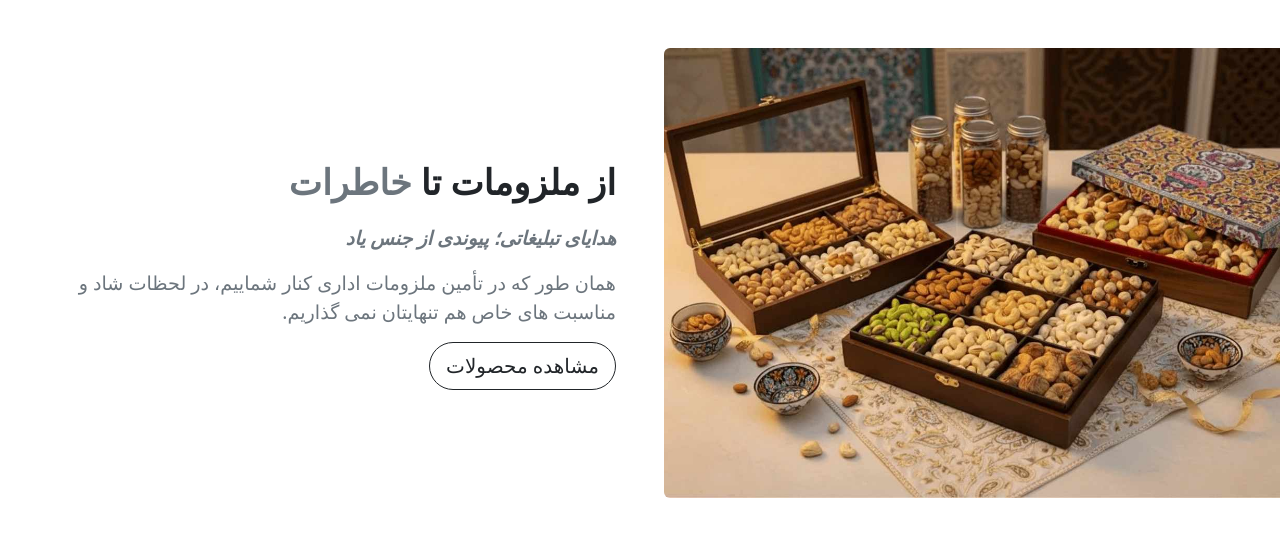
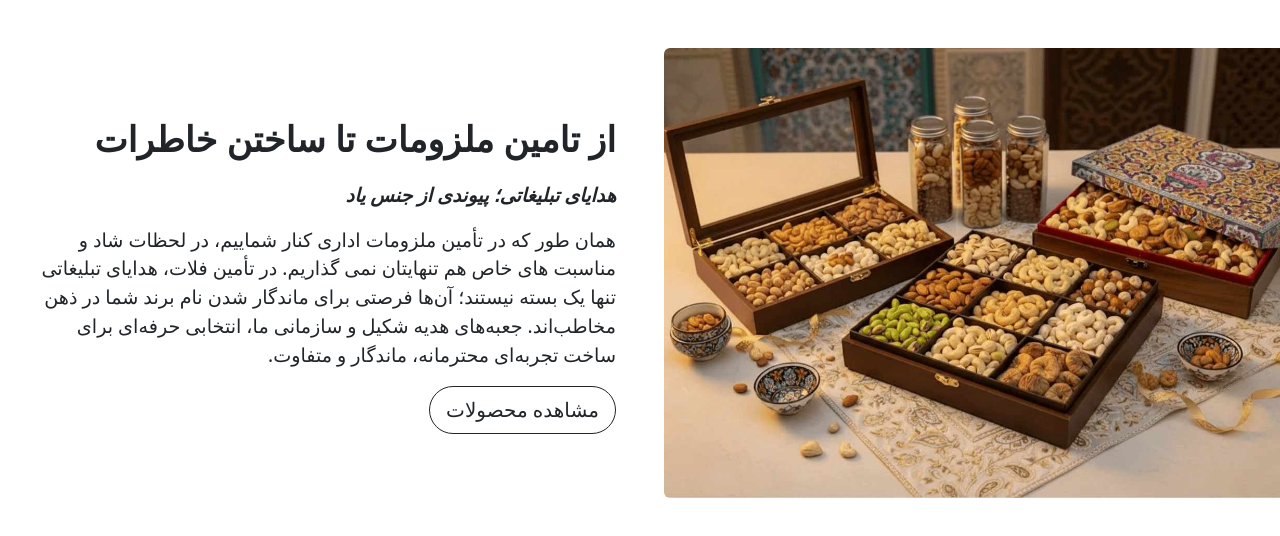
Before and after one commit to aminhadinezhad/bs-template-4, a website: page index.html in a window 1280 px wide. Drawn offline with nearby package versions, Linux system fonts and the light colour scheme.

Commit message:
update text content

```diff
--- a/index.html
+++ b/index.html
@@ -26,19 +26,25 @@
       <div class="col-lg-6 d-flex align-items-center">
         <div class="content-text p-4">
           <p class="fw-bold" style="font-size: 2.2rem">
-            از ملزومات تا
-            <span class="text-secondary">خاطرات</span>
+            از تامین ملزومات تا ساختن خاطرات
           </p>
-          <p
-            class="fw-semibold text-secondary fst-italic"
-            style="font-size: 1.2rem"
-          >
+          <p class="fw-semibold fst-italic" style="font-size: 1.2rem">
             هدایای تبلیغاتی؛ پیوندی از جنس یاد
           </p>
-          <p class="text-secondary" style="font-size: 1.2rem">
+          <p style="font-size: 1.2rem">
             همان‌ طور که در تأمین ملزومات اداری کنار شماییم، در لحظات شاد و
-            مناسبت‌ های خاص هم تنهایتان نمی‌ گذاریم.
+            مناسبت‌ های خاص هم تنهایتان نمی‌ گذاریم. در تأمین فلات، هدایای
+            تبلیغاتی تنها یک بسته نیستند؛ آن‌ها فرصتی برای ماندگار شدن نام برند
+            شما در ذهن مخاطب‌اند. جعبه‌های هدیه شکیل و سازمانی ما، انتخابی
+            حرفه‌ای برای ساخت تجربه‌ای محترمانه، ماندگار و متفاوت.
           </p>
+          <!-- <ul style="font-size: 1.2rem">
+            <li>مناسب سازمان‌ها، شرکت‌ها و نهادهای اداری</li>
+            <li>
+              انتخابی ایده‌آل برای مناسبت‌ها، رویدادها و قدردانی‌های حرفه‌ای
+            </li>
+            <li>کمک به ماندگار شدن نام و هویت برند شما در ذهن مخاطب</li>
+          </ul> -->
           <a
             href="https://www.taminfalat.com/categorylist/%D9%87%D8%AF%D8%A7%DB%8C%D8%A7%DB%8C-%D8%AA%D8%A8%D9%84%DB%8C%D8%BA%D8%A7%D8%AA%DB%8C"
             class="btn btn-lg btn-outline-dark rounded-pill"
```
